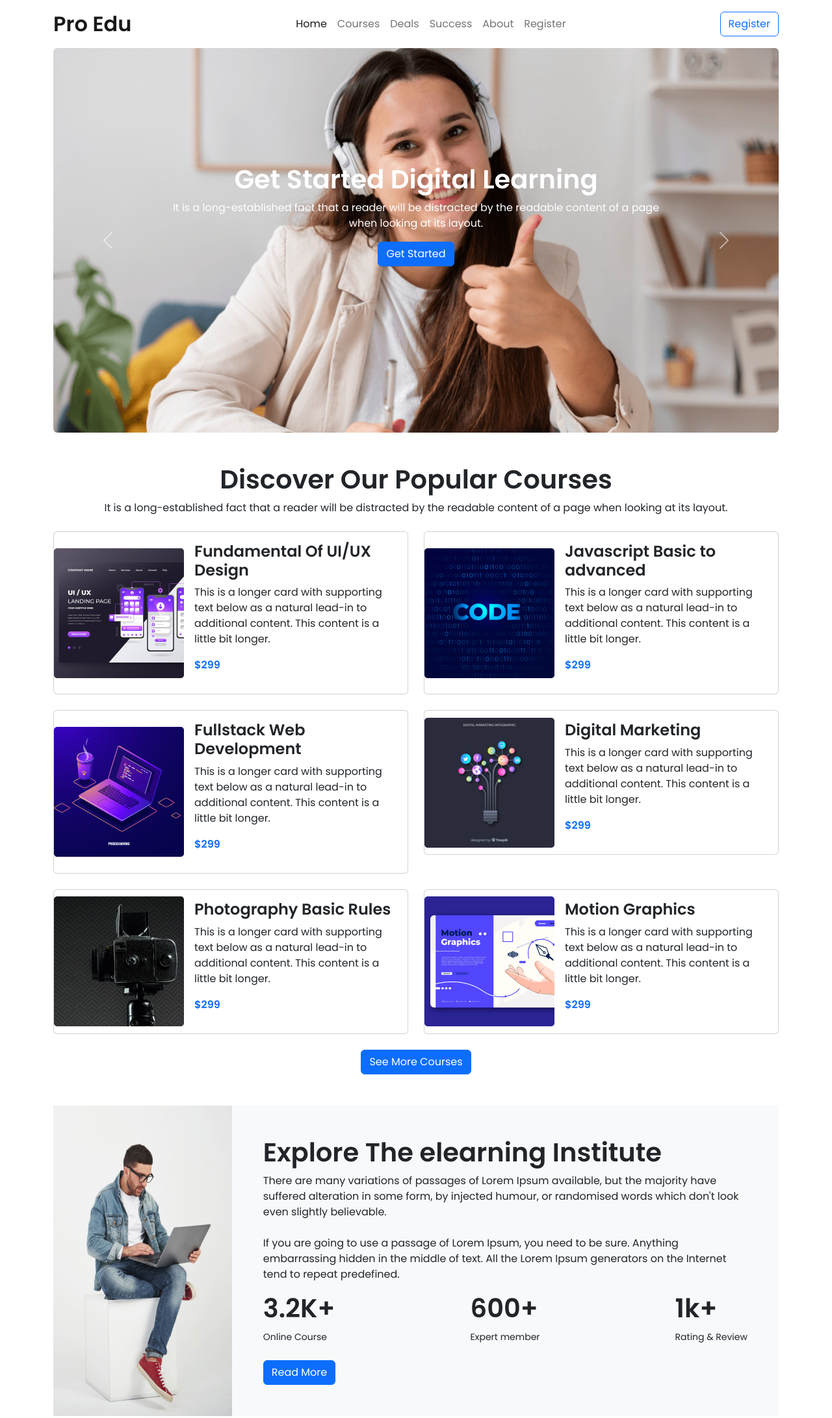
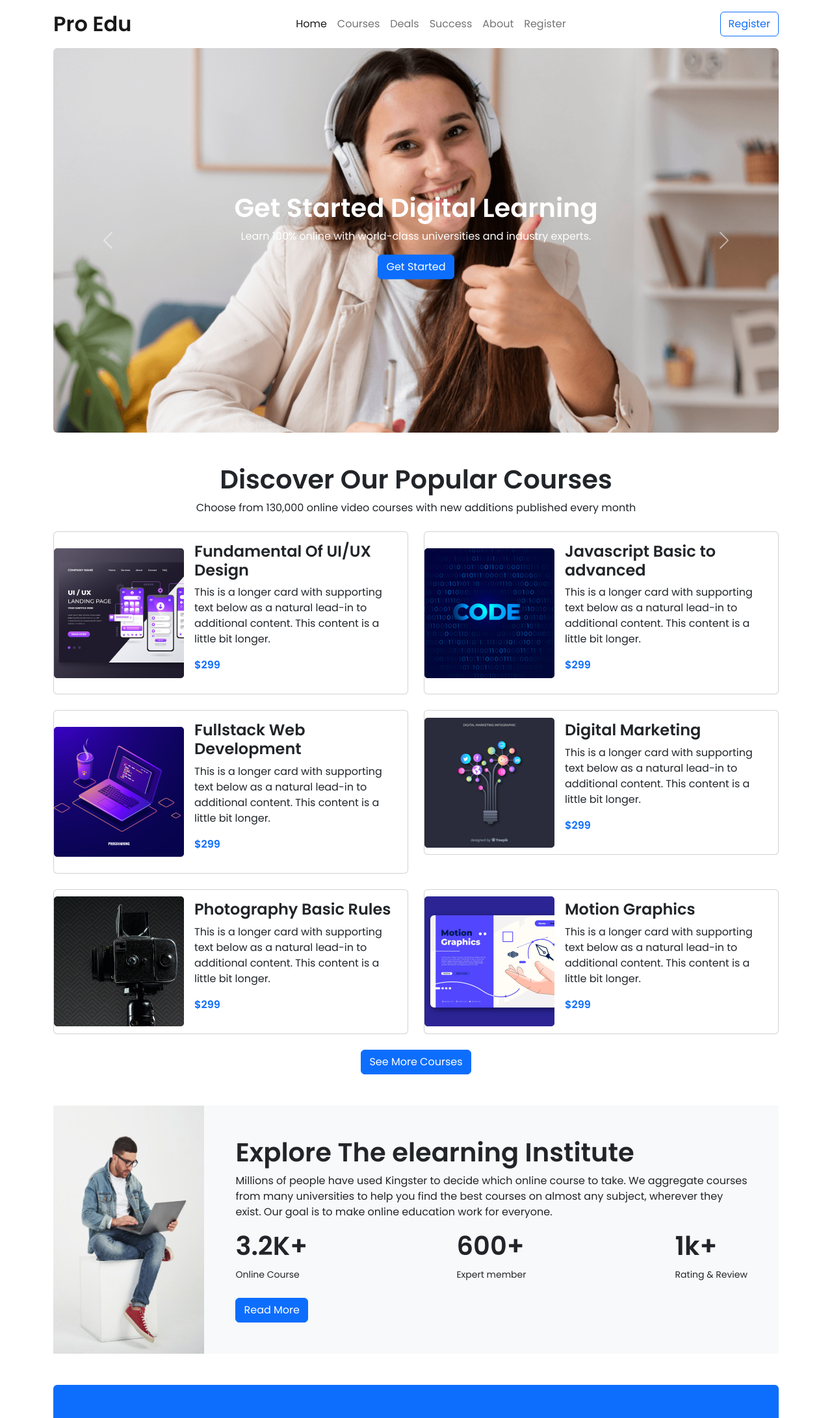
Before and after one commit to rokib2000/edTech-bootstrap, a plain HTML site: page index.html in a window 1280 px wide. Shown: the top 2183 px of the page at 65% size. Drawn offline with nearby package versions, Linux system fonts and the light colour scheme.

Commit message:
text replace

```diff
--- a/index.html
+++ b/index.html
@@ -65,34 +65,25 @@
           <div class="carousel-inner rounded">
             <div class="carousel-item active">
               <img src="images/cover/cover-1.png" class="d-block w-100 slider-image" alt="..." />
-              <div class="carousel-caption d-none d-md-block slider-caption">
+              <div class="carousel-caption d-md-block slider-caption">
                 <h1 class="fw-semibold fs-1">Get Started Digital Learning</h1>
-                <p>
-                  It is a long-established fact that a reader will be distracted by the readable content of a page when
-                  looking at its layout.
-                </p>
+                <p>Learn 100% online with world-class universities and industry experts.</p>
                 <button type="button" class="btn btn-primary">Get Started</button>
               </div>
             </div>
             <div class="carousel-item">
               <img src="images/cover/cover-2.jpg" class="d-block w-100 slider-image" alt="..." />
-              <div class="carousel-caption d-none d-md-block slider-caption">
+              <div class="carousel-caption d-md-block slider-caption">
                 <h1 class="fw-semibold fs-1">Get Started Digital Learning</h1>
-                <p>
-                  It is a long-established fact that a reader will be distracted by the readable content of a page when
-                  looking at its layout.
-                </p>
+                <p>Learn 100% online with world-class universities and industry experts.</p>
                 <button type="button" class="btn btn-primary">Get Started</button>
               </div>
             </div>
             <div class="carousel-item">
               <img src="images/cover/cover-3.jpg" class="d-block w-100 slider-image" alt="..." />
-              <div class="carousel-caption d-none d-md-block slider-caption">
+              <div class="carousel-caption d-md-block slider-caption">
                 <h1 class="fw-semibold fs-1">Get Started Digital Learning</h1>
-                <p>
-                  It is a long-established fact that a reader will be distracted by the readable content of a page when
-                  looking at its layout.
-                </p>
+                <p>Learn 100% online with world-class universities and industry experts.</p>
                 <button type="button" class="btn btn-primary">Get Started</button>
               </div>
             </div>
@@ -125,10 +116,7 @@
         <div class="discover-courses">
           <div class="text-center my-4">
             <h1 class="fw-semibold fs-1">Discover Our Popular Courses</h1>
-            <p>
-              It is a long-established fact that a reader will be distracted by the readable content of a page when
-              looking at its layout.
-            </p>
+            <p>Choose from 130,000 online video courses with new additions published every month</p>
           </div>
           <!--  -->
           <div class="row row-cols-1 row-cols-md-1 row-cols-lg-2 g-4">
@@ -250,10 +238,9 @@
         <div class="p-5 bg-light">
           <h1 class="fw-semibold fs-1">Explore The elearning Institute</h1>
           <p>
-            There are many variations of passages of Lorem Ipsum available, but the majority have suffered alteration in
-            some form, by injected humour, or randomised words which don't look even slightly believable. <br /><br />
-            If you are going to use a passage of Lorem Ipsum, you need to be sure. Anything embarrassing hidden in the
-            middle of text. All the Lorem Ipsum generators on the Internet tend to repeat predefined.
+            Millions of people have used Kingster to decide which online course to take. We aggregate courses from many
+            universities to help you find the best courses on almost any subject, wherever they exist. Our goal is to
+            make online education work for everyone.
           </p>
           <div class="d-flex justify-content-between">
             <div>
@@ -279,8 +266,8 @@
           <div class="w-50 text-white text-center text-lg-start mb-3 mb-lg-0">
             <h4 class="fw-semibold">Ready to join?</h4>
             <p class="m-0">
-              It is a long established fact that a reader will be distracted by the readable content of a page when
-              looking at its layout.
+              The automated process all your website tasks. Discover tools and techniques to engage effectively with
+              vulnerable children and young people.
             </p>
           </div>
           <!-- Modal start  -->
@@ -325,7 +312,11 @@
                       <div class="form-check">
                         <input class="form-check-input" type="checkbox" id="gridCheck" />
                         <label class="form-check-label" for="gridCheck">
-                          I accept the Terms of Use & Privacy Policy
+                          I accept the
+                          <span
+                            ><a href="" class="text-dark">Privacy Ploicy</a> &
+                            <a href="" class="text-dark">Terms of use</a></span
+                          >
                         </label>
                       </div>
                     </div>
@@ -393,6 +384,9 @@
               </div>
             </div>
           </div>
+        </div>
+        <div class="text-center">
+          <button type="button" class="btn btn-primary mt-4">View More</button>
         </div>
       </section>
       <!-- Successfull Students section end -->
--- a/styles/style.css
+++ b/styles/style.css
@@ -14,7 +14,7 @@ body {
   min-height: 262px;
 }
 .slider-caption {
-  top: 50%;
+  top: 55%;
   transform: translateY(-50%);
 }
 
@@ -26,3 +26,9 @@ body {
   margin: 10px;
   align-items: center;
 }
+
+@media screen and (max-width: 767px) {
+  .slider-caption {
+    top: 35%;
+  }
+}
```
